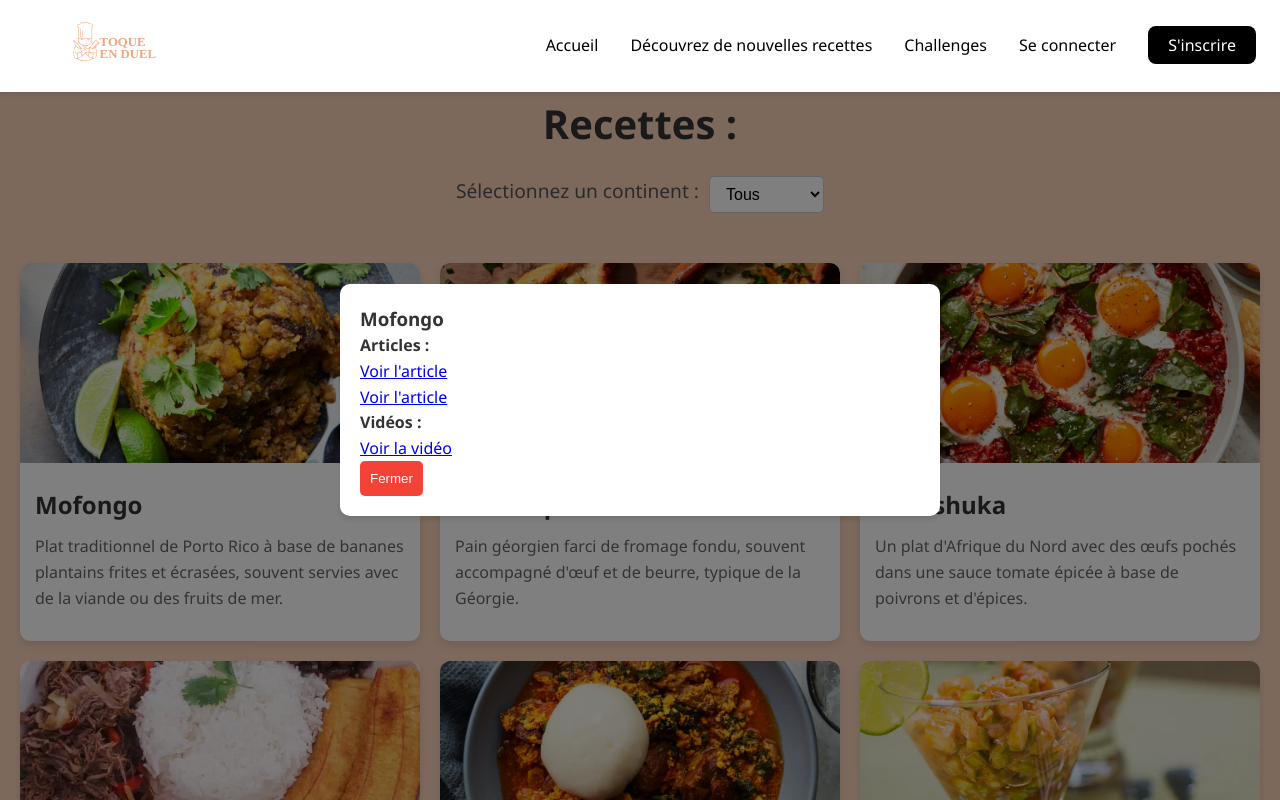
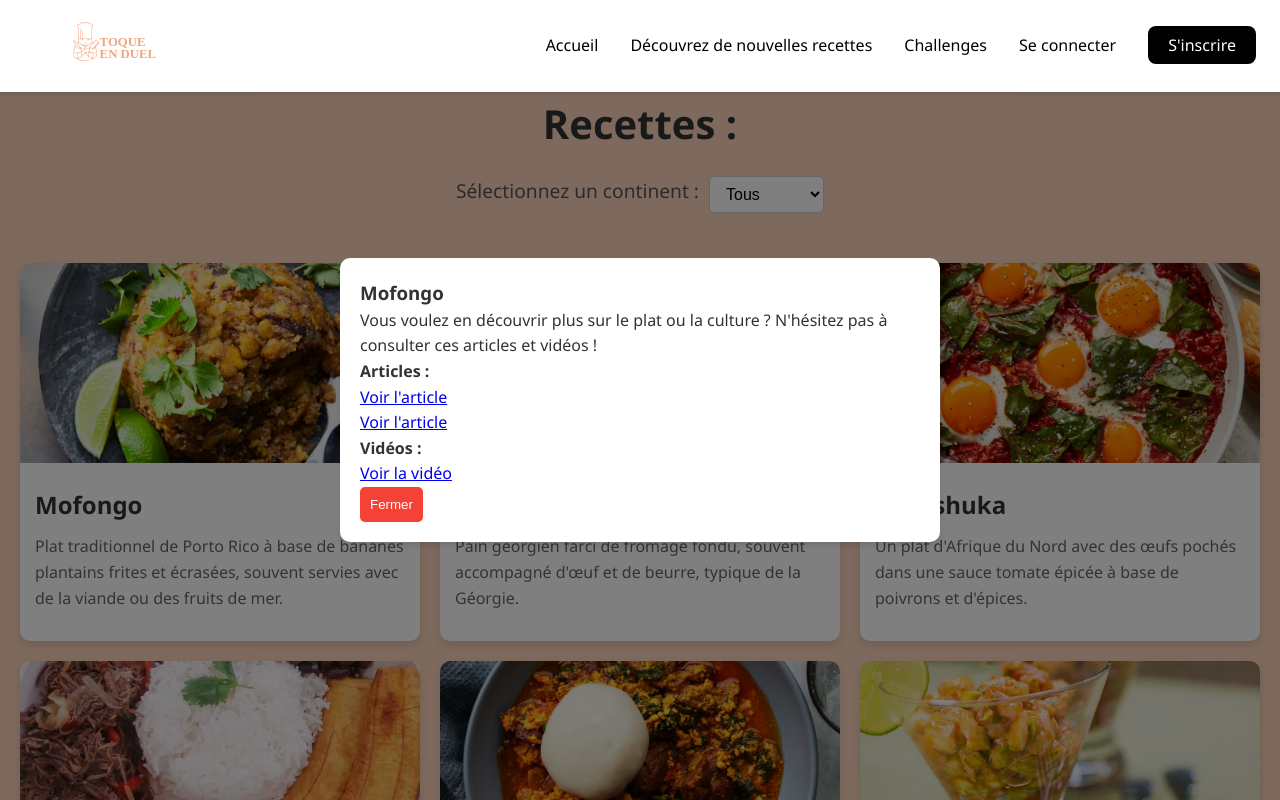
Before and after one commit to Oceane86/toque, a Next.js app: page /culinary in a window 1280 px wide. Both pictures are taken after a click on the element 220 px from the left and 452 px from the top of the page. Shown: the top 800 px of the page. Built offline with nearby package versions, Linux system fonts and the light colour scheme; no server answers.

Commit message:
App amélioriation : styles

```diff
--- a/app/culinary/page.jsx
+++ b/app/culinary/page.jsx
@@ -141,6 +141,12 @@ export default function Recipes() {
             <h3>{selectedRecipe.title}</h3>
             <p>{selectedRecipe.description}</p>
 
+            {/* Message d'invitation à explorer */}
+            <p>
+              Vous voulez en découvrir plus sur le plat ou la culture ?
+              N'hésitez pas à consulter ces articles et vidéos !
+            </p>
+
             {/* Affichage des articles */}
             <div>
               <h4>Articles :</h4>
@@ -171,8 +177,7 @@ export default function Recipes() {
                     </p>
                   ))}
                 </div>
-              )
-            }
+              )}
 
             <button onClick={closePopup} className={styles.closeButton}>
               Fermer
```
